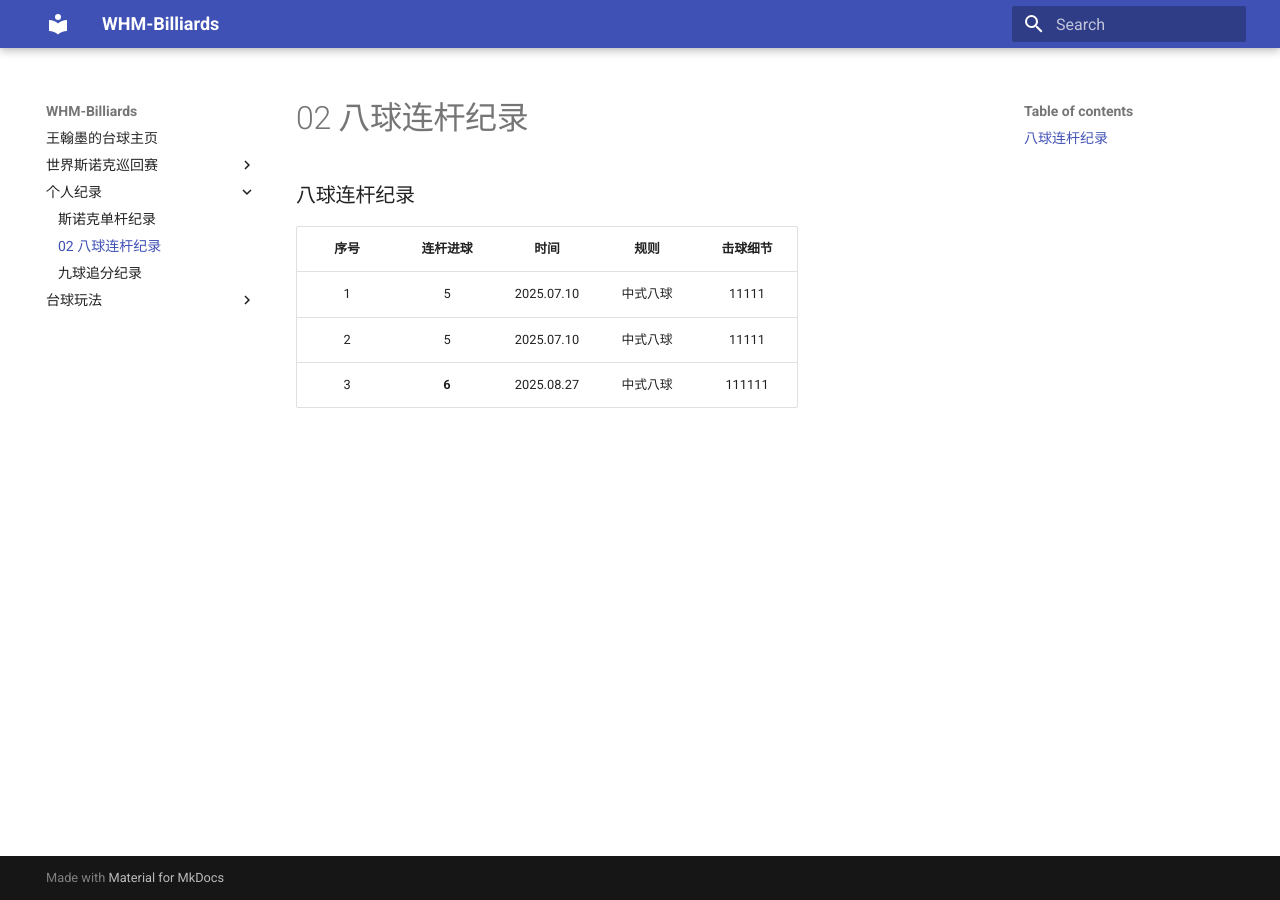
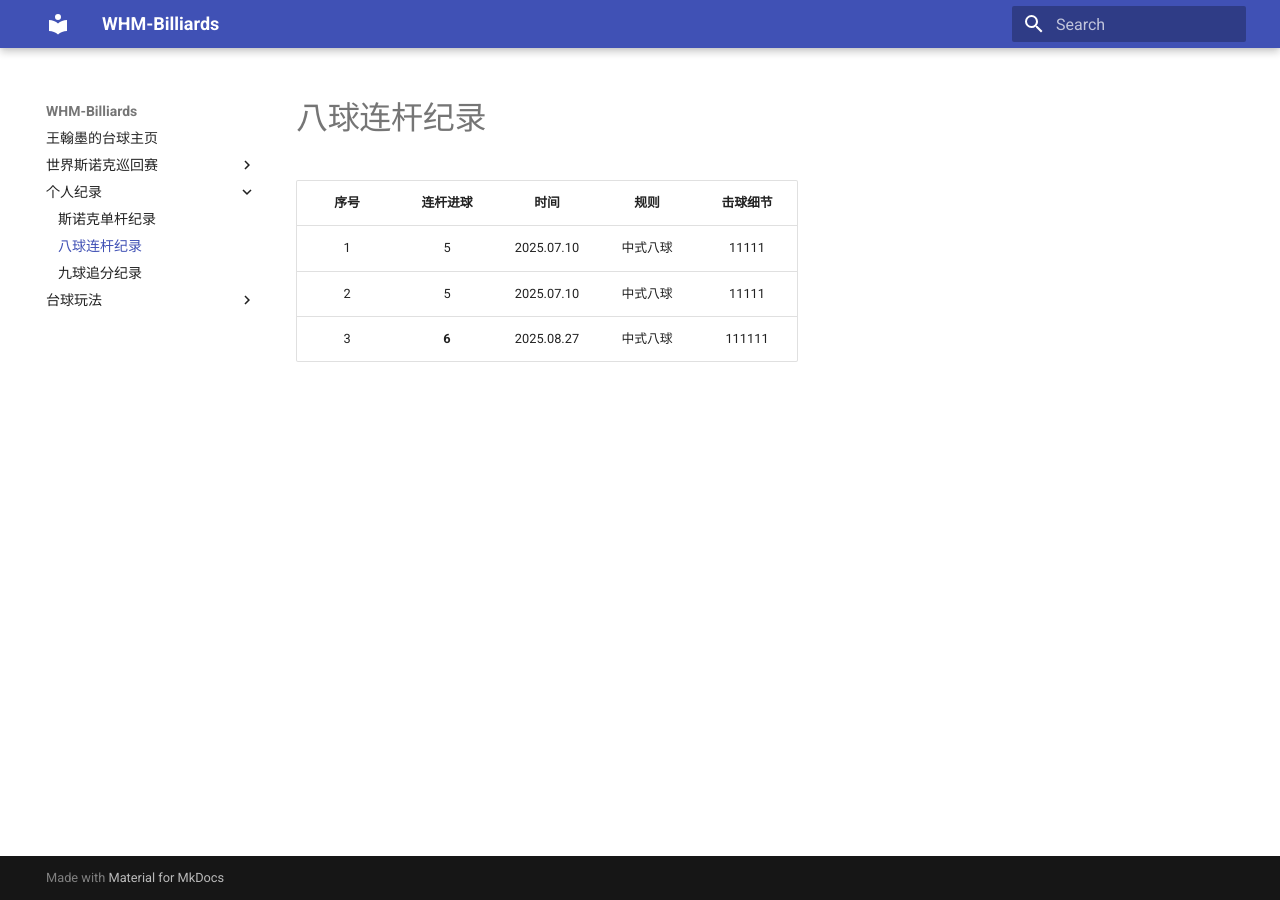
Before and after one commit to whm-billiards/whm-billiards.github.io, an MkDocs documentation site: the page built from docs/个人纪录/02-八球连杆纪录.md, in a window 1280 px wide. Built offline with MkDocs 1.6.1 and Material for MkDocs 9.7.7, drawn with Linux system fonts in a browser that asks for light colours.

Commit message:
fix typo

```diff
--- a/docs/个人纪录/02-八球连杆纪录.md
+++ b/docs/个人纪录/02-八球连杆纪录.md
@@ -1,4 +1,4 @@
-### 八球连杆纪录
+# 八球连杆纪录
 
 | 序号 | 连杆进球  |    时间        |  规则    |       击球细节       |
 | :--: | :------: | :------------: | :------: | :----------------: |
```
